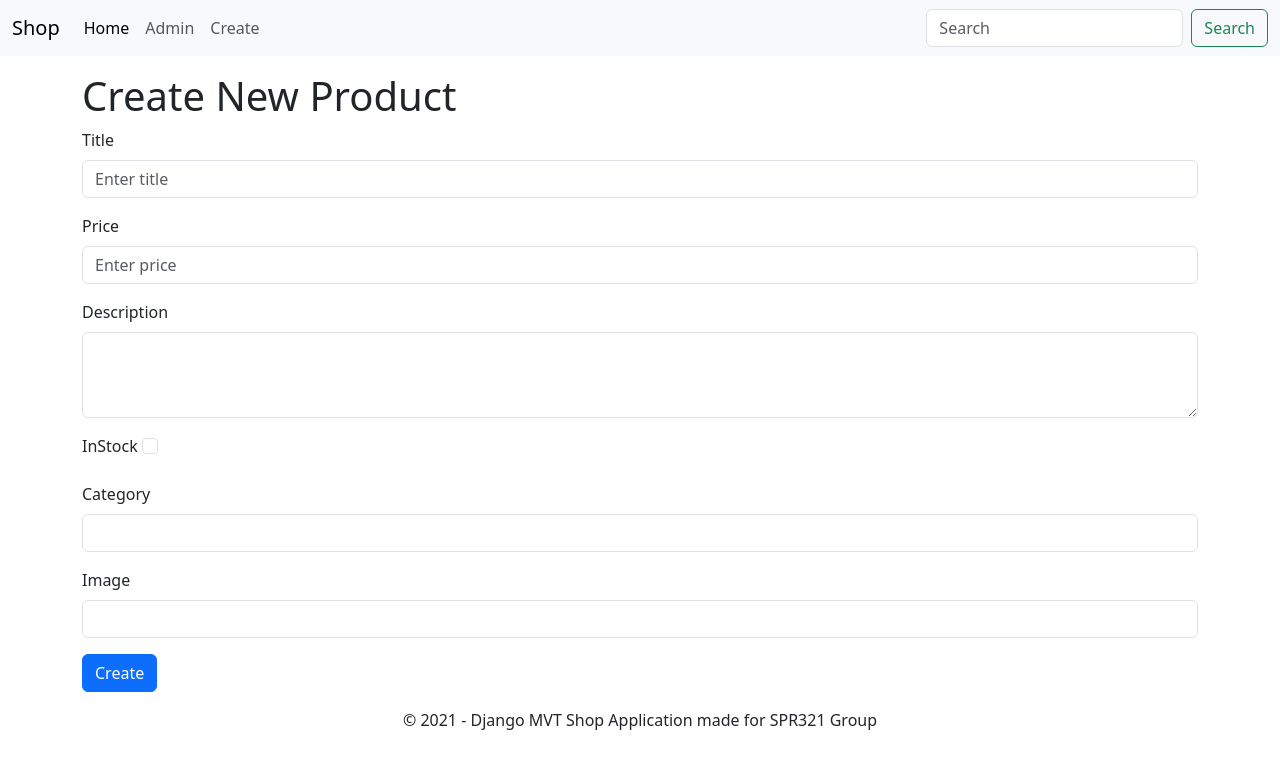
After one commit to vladtymo/Django-SPR321, a Django app: page /create/ in a window 1280 px wide. The commit adds this page. Shown: the top 769 px of the page. Run offline with Django 5.2, Linux system fonts and the light colour scheme.

Commit message:
Implement create new product

```diff
--- /dev/null
+++ b/products/forms/forms.py
@@ -0,0 +1,16 @@
+from django import forms
+from products.models import Product
+
+class ProductForm(forms.ModelForm):
+    class Meta:
+        model = Product
+        fields = "__all__"
+        exclude = ['createdAt']
+        widgets = {
+            "title": forms.TextInput(attrs={"class": "form-control", "placeholder": "Enter title"}),
+            "price": forms.NumberInput(attrs={"class": "form-control", "placeholder": "Enter price"}),
+            "category": forms.TextInput(attrs={"class": "form-control"}),
+            "description": forms.Textarea(attrs={"class": "form-control", "rows": 3}),
+            "image": forms.TextInput(attrs={"class": "form-control"}),
+            "inStock": forms.CheckboxInput(attrs={"class": "form-check-input"})
+        }
--- /dev/null
+++ b/products/templates/create.html
@@ -0,0 +1,47 @@
+{% extends 'index.html' %}
+
+{% block content %}
+<h1>Create New Product</h1>
+
+<form method="post">
+    {% csrf_token %}
+
+    {% if form.errors %}
+    <div class="alert alert-danger" role="alert">
+        <ul>
+            {% for error in form.errors %}
+            <li>{{error}}</li>
+            {% endfor %}
+        </ul>
+    </div>
+    {% endif %}
+
+    <div class="mb-3">
+        <label class="form-label">{{form.title.label}}</label>
+        {{form.title}}
+    </div>
+    <div class="mb-3">
+        <label class="form-label">{{form.price.label}}</label>
+        {{form.price}}
+    </div>
+    <div class="mb-3">
+        <label class="form-label">{{form.description.label}}</label>
+        {{form.description}}
+    </div>
+    <div class="mb-3">
+        <label class="form-label">{{form.inStock.label}}</label>
+        {{form.inStock}}
+    </div>
+    <div class="mb-3">
+        <label class="form-label">{{form.category.label}}</label>
+        {{form.category}}
+    </div>
+    <div class="mb-3">
+        <label class="form-label">{{form.image.label}}</label>
+        {{form.image}}
+    </div>
+    <div>
+        <button type="submit" class="btn btn-primary">Create</button>
+    </div>
+</form>
+{% endblock %}
--- a/products/templates/index.html
+++ b/products/templates/index.html
@@ -28,6 +28,9 @@
                     </li>
                     <li class="nav-item">
                         <a class="nav-link" href="admin/">Admin</a>
+                    </li>
+                    <li class="nav-item">
+                        <a class="nav-link" href="create/">Create</a>
                     </li>
                 </ul>
                 <form class="d-flex" role="search">
--- a/products/urls.py
+++ b/products/urls.py
@@ -5,6 +5,7 @@ from products import views
 
 urlpatterns = [
     path("", views.index),
+    path("create/", views.create),
     path("details/<int:id>", views.details),
     path("delete/<int:id>", views.delete),
 ]
--- a/products/views.py
+++ b/products/views.py
@@ -2,23 +2,30 @@ from django.http import HttpResponse
 from django.shortcuts import get_object_or_404, redirect, render
 from datetime import datetime
 
+from products.forms.forms import ProductForm
 from products.models import Product
 
-# Create your views here.
 def index(request):
-    # return HttpResponse("Hello, world. You're at the products index.")
-
     products = Product.objects.all()
     return render(request, "index.html", { "products": products })
 
+def create(request):
+    if request.method == "GET":
+        form = ProductForm()
+        return render(request, "create.html", { "form": form })
+
+    form = ProductForm(request.POST)
+    if form.is_valid():
+        form.save()
+        return redirect("/")
+
+    return render(request, "create.html", { "form": form })
+
 def delete(request, id):
-    product = Product.objects.get(id=id)
-
-    if product is None:
-        return HttpResponse("Product not found", status=404)
+    product = get_object_or_404(Product, id=id)
 
     product.delete()
-    return redirect("/home")
+    return redirect("/")
 
 def details(request, id):
     product = get_object_or_404(Product, id=id)
```
